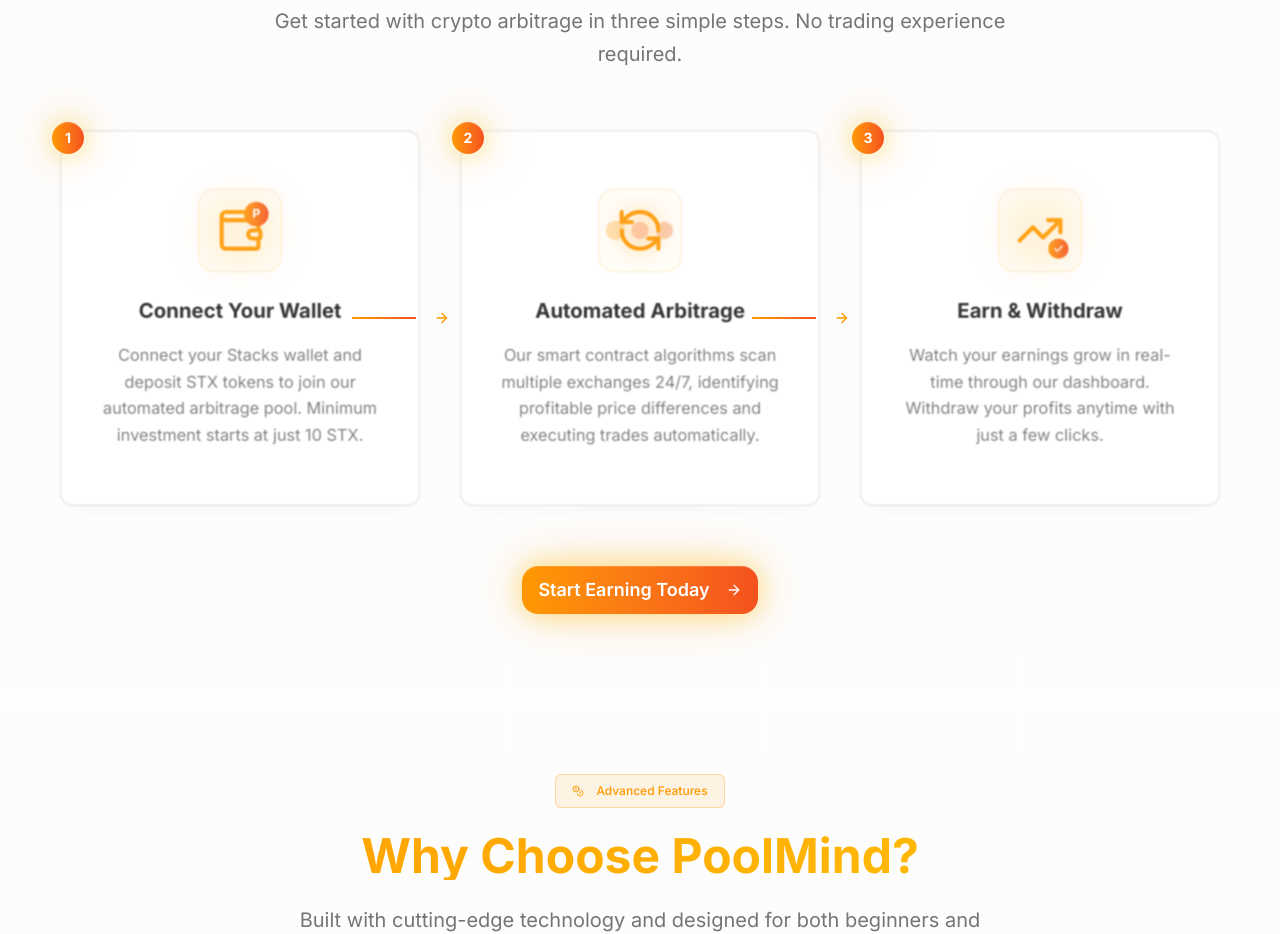
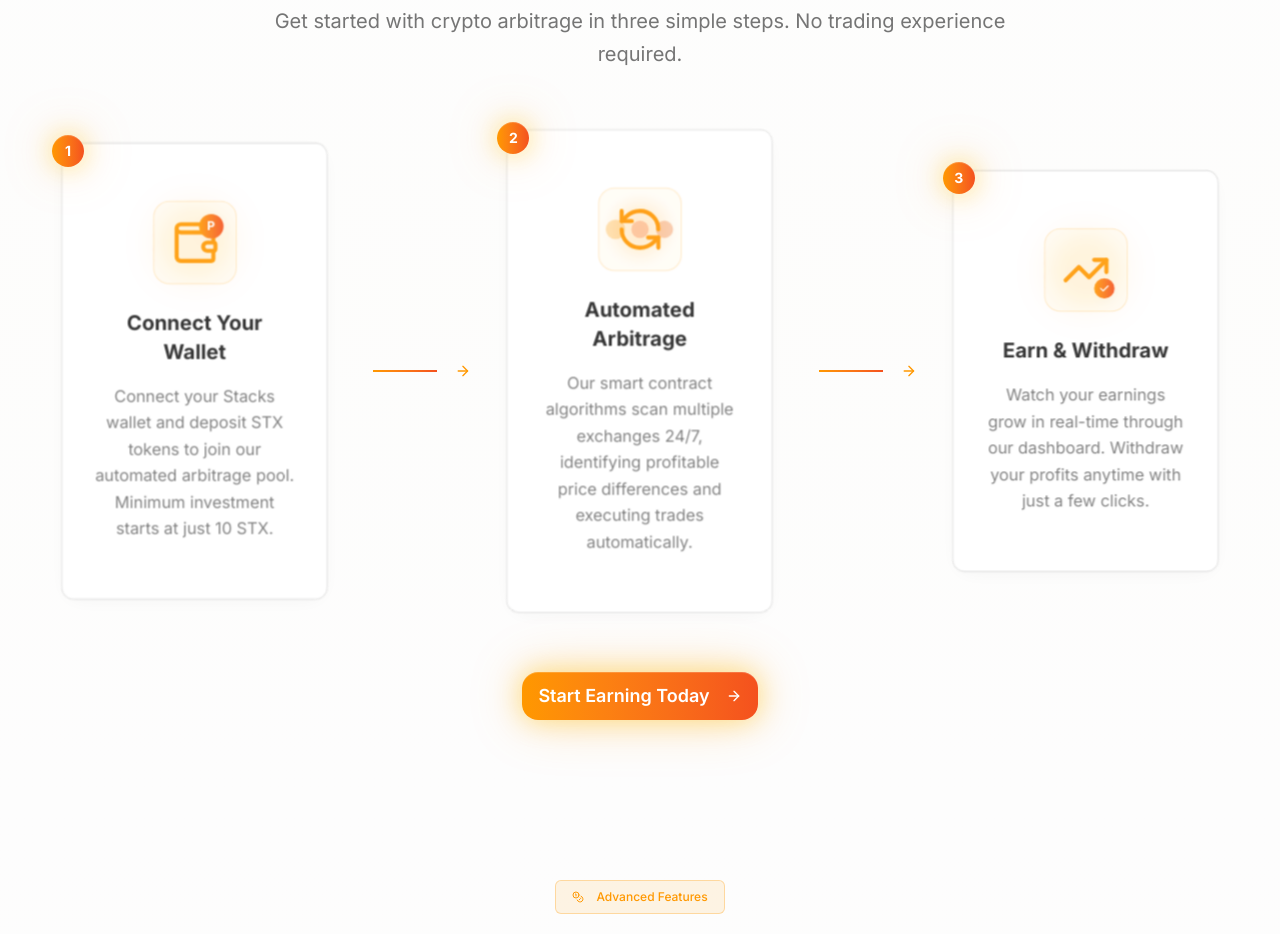
Before and after one commit to Mcsavvy/poolmind, a Next.js app in the folder platform/: page / in a window 1280 px wide. Shown: the part 1080-2014 px from the top of the page. Built offline with nearby package versions, Linux system fonts and the light colour scheme.

Commit message:
refactor: Change steps layout from grid to flex for improved responsiveness and alignment in HowItWorksSection

```diff
--- a/platform/components/how-it-works-section.tsx
+++ b/platform/components/how-it-works-section.tsx
@@ -262,11 +262,12 @@
           </motion.p>
         </motion.div>
 
-        {/* Steps grid */}
+        {/* Steps flex layout */}
         <div className="relative max-w-6xl mx-auto">
-          <div className="grid lg:grid-cols-3 gap-8 lg:gap-12">
+          <div className="flex flex-col lg:flex-row items-center gap-8 lg:gap-12">
             {steps.map((step, index) => (
-              <div key={index} className="relative">
+              <>
+                <div key={`step-${index}`} className="flex-1">
                   <StepCard
                     icon={step.icon}
                     title={step.title}
@@ -274,13 +275,14 @@
                     stepNumber={index + 1}
                     delay={index * 0.2}
                   />
-                {/* Connector positioned absolutely */}
+                </div>
+                {/* Connector positioned between cards */}
                 {index < steps.length - 1 && (
-                  <div className="hidden lg:block absolute top-1/2 -right-6 transform -translate-y-1/2 z-20">
+                  <div key={`connector-${index}`} className="hidden lg:flex flex-shrink-0">
                     <StepConnector />
                   </div>
                 )}
-              </div>
+              </>
             ))}
           </div>
         </div>
```
Lines whose indentation alone changed are shown as unchanged.
